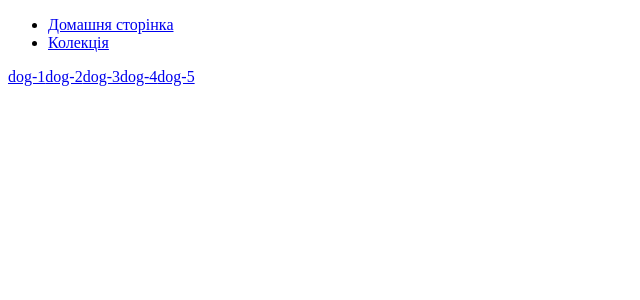
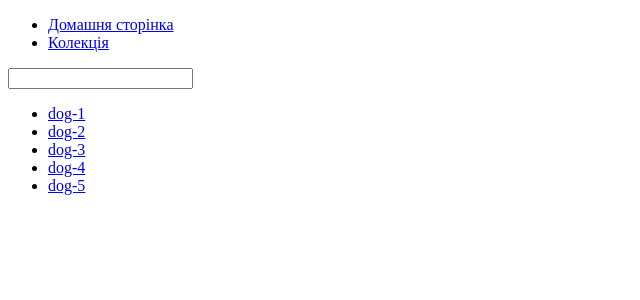
Before and after one commit to IvanSlivenko/React-4-1, a React (Create React App) app: page /dogs in a window 1280 px wide. Shown: the top 300 px of the page, without its empty margins (0-640 px from the left). Built offline with nearby package versions, Linux system fonts and the light colour scheme.

Commit message:
20-04-2023-21-02

```diff
--- a/src/pages/Dogs.js
+++ b/src/pages/Dogs.js
@@ -1,27 +1,52 @@
-import { useEffect } from "react";
-import { Link } from "react-router-dom";
+
+import { useEffect, useState } from "react";
+import { Link, useSearchParams } from "react-router-dom";
 const Dogs = () => {
 
- useEffect(() => {
-        // HTTP запит, якщо потрібно
-        }, [])
+    const [dogs, setDogs] = useState([  'dog-1',
+                'dog-2',
+                'dog-3',
+                'dog-4',
+                'dog-5',
+            ]);
+    const [searchParms, setSearchParams] = useSearchParams();
+    const dogId = searchParms.get('dogId') ?? "";
+
+    const updateQueryString = (event) => {
+        const dogIdValue=event.target.value
+        if ( dogIdValue === "") {
+            return setSearchParams({})
+    }
+        setSearchParams({ dogId: event.target.value })
+    };
+
+
+    const visibleDogs = dogs.filter(dog => dog.includes(dogId));
+
+//  useEffect(() => {
+//         console.log(dogId);
+//         }, [dogId])
 
 // "/dogs/:dogId"
     return (
         <div>
-            {[  'dog-1',
-                'dog-2',
-                'dog-3',
-                'dog-4',
-                'dog-5',
-            ].map(dog => {
+            <input
+                type="text"
+                value={dogId}
+                onChange={updateQueryString}
+
+            />
+            {/* <button onClick={() => setSearchParams({c: 'Hello'})}> change SP</button> */}
+            <ul>
+            {visibleDogs.map(dog => {
                 return (
-
-                    <Link key={dog} to={`${dog}`}>{dog}</Link>
-
+                <li key={dog}>
+                    <Link  to={`${dog}`}>{dog}</Link>
+                </li>
                 )
 
-             })}
+            })}
+                </ul>
         </div>
 
 
```
Also changed, not shown: React - 5-1.txt.
